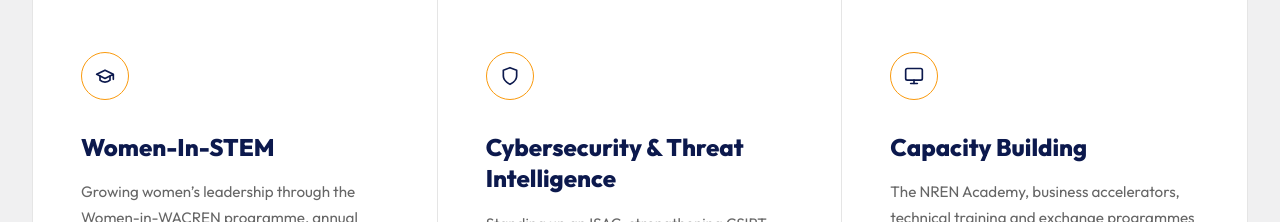
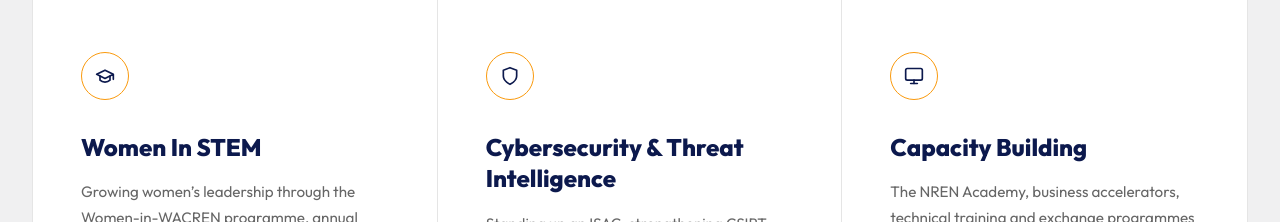
Before and after one commit to rizennews/africaconnect4, a Next.js app: page / in a window 1280 px wide. Shown: the part 1160-1382 px from the top of the page. Built offline with nearby package versions, Linux system fonts and the light colour scheme.

Commit message:
Change Women-In-STEM to Women In STEM

```diff
--- a/src/components/FocusAreasGrid.tsx
+++ b/src/components/FocusAreasGrid.tsx
@@ -56,7 +56,7 @@
             </svg>
           </div>
 
-          <h3 className={styles.title}>Women-In-STEM</h3>
+          <h3 className={styles.title}>Women In STEM</h3>
           <p className={styles.description}>
             Growing women’s leadership through the Women-in-WACREN programme, annual hackathons and mentorship.
           </p>
```
